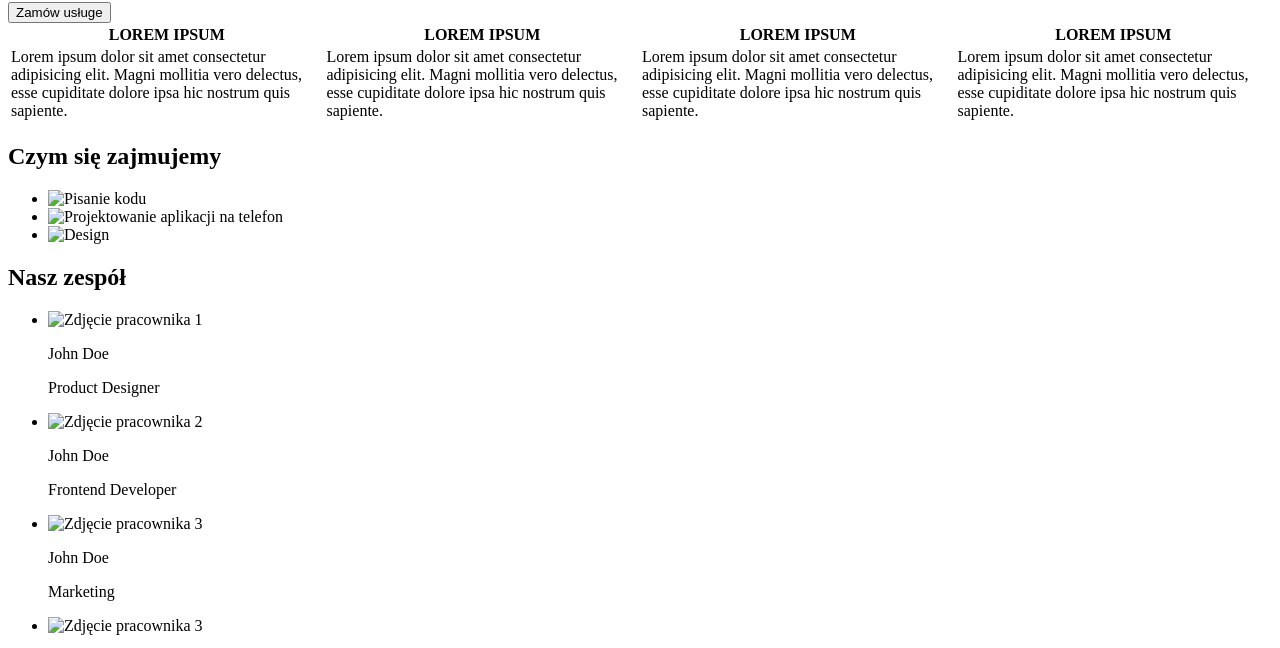
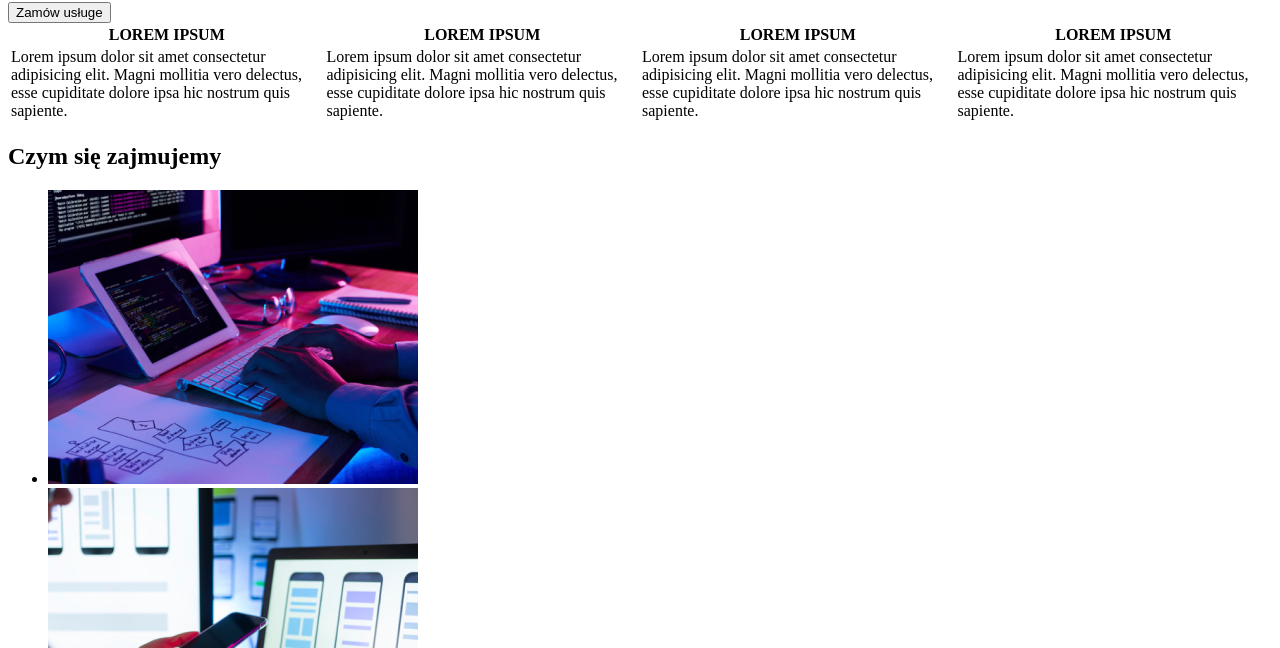
Before and after one commit to kxmskx/goit-markup, a plain HTML site: page index.html in a window 1280 px wide. Shown: the part 140-788 px from the top of the page. Drawn offline with Linux system fonts and the light colour scheme.

Commit message:
image fix

```diff
--- a/index.html
+++ b/index.html
@@ -56,20 +56,23 @@
       <h2>Czym się zajmujemy</h2>
       <ul>
         <li>
-          <img src="czym1.png" alt="Pisanie kodu" />
+          <img src="/images/czym1.png" alt="Pisanie kodu" />
         </li>
         <li>
-          <img src="czym2.png" alt="Projektowanie aplikacji na telefon" />
+          <img
+            src="/images/czym2.png"
+            alt="Projektowanie aplikacji na telefon"
+          />
         </li>
         <li>
-          <img src="czym3.png" alt="Design" />
+          <img src="/images/czym3.png" alt="Design" />
         </li>
       </ul>
       <h2>Nasz zespół</h2>
       <ul>
         <li>
           <img
-            src="johndoe.jpg"
+            src="/images/johndoe.jpg"
             alt="Zdjęcie pracownika 1"
             width="270"
             height="260"
@@ -79,7 +82,7 @@
         </li>
         <li>
           <img
-            src="johndoe2.jpg"
+            src="/images/johndoe2.jpg"
             alt="Zdjęcie pracownika 2"
             width="270"
             height="260"
@@ -89,7 +92,7 @@
         </li>
         <li>
           <img
-            src="johndoe3.jpg"
+            src="/images/johndoe3.jpg"
             alt="Zdjęcie pracownika 3"
             width="270"
             height="260"
@@ -99,7 +102,7 @@
         </li>
         <li>
           <img
-            src="johndoe4.jpg"
+            src="/images/johndoe4.jpg"
             alt="Zdjęcie pracownika 3"
             width="270"
             height="260"
```
